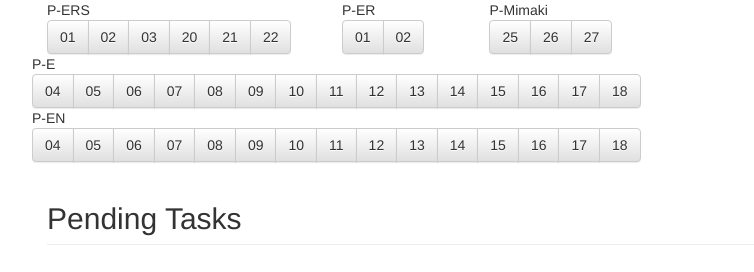
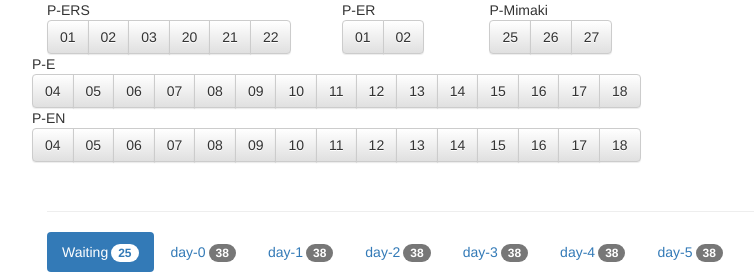
Before and after one commit to beymig/dynamicteam, a Flask app: page /printroom in a window 1280 px wide. Shown: the part 153-425 px from the top of the page, without its empty margins (213-967 px from the left). Run offline with Flask 2, Linux system fonts and the light colour scheme; tables that the repository leaves empty hold one stand-in row (values such as "Sample post"); some libraries are stand-ins or nearby versions.

Commit message:
modified:   core/scan_folder.go 	modified:   web/main.py 	modified:   web/templates/printroom_view.html

```diff
--- a/web/main.py
+++ b/web/main.py
@@ -1,5 +1,5 @@
 import os
-from datetime import datetime, timedelta
+from datetime import datetime, timedelta, date
 import sqlite3
 from flask import Flask, request, session, g, redirect, url_for, abort, render_template, flash
 from flask.ext.sqlalchemy import SQLAlchemy
@@ -63,12 +63,19 @@ def add_task():
   return redirect(url_for('show_tasks'))
 
 @app.route('/')
-@app.route('/printroom')
+@app.route('/printroom', methods=['GET'])
 def show_tasks():
+  view_type = request.args.get("view", "")
   #tasks = Task.query.order_by(Task.daystogo).filter(Task.status.in_(("assigned", None)))
-  tasks = Task.query.order_by(Task.daystogo).filter(Task.status.in_(("assigned", ""))).all()
-  tasks.extend(Task.query.order_by(Task.daystogo).filter_by(status=None).all())
-  return render_template('printroom_view.html', tasks=tasks)
+  if view_type=="":
+    tasks = Task.query.order_by(Task.daystogo).filter(Task.status.in_(("assigned", ""))).all()
+    tasks.extend(Task.query.order_by(Task.daystogo).filter_by(status=None).all())
+  else:
+    day_before = int(view_type.split('-')[1])
+    date_from = date.today()-timedelta(days=day_before)
+    date_to = date.today()-timedelta(days=day_before-1)
+    tasks = Task.query.filter_by(status="dispatched").filter(Task.modify_at.between(date_from, date_to)).all()
+  return render_template('printroom_view.html', view=view_type, tasks=tasks)
 
 @app.route('/add', methods=['GET'])
 def hello(name=None):
--- a/web/templates/printroom_view.html
+++ b/web/templates/printroom_view.html
@@ -94,7 +94,13 @@ $( document ).ready(function() {
   </div>
 
   <div id="tasks" class="row placeholders">
-    <h2 class="page-header">Pending Tasks</h2>
+    <p class="page-header"></p>
+    <ul class="nav nav-pills" role="tablist">
+      <li role="presentation" {% if view=='' %} class="active" {% endif %}><a href="{{ url_for('show_tasks') }}">Waiting<span class="badge">25</span></a></li>
+      {% for d in range(6) %}
+      <li role="presentation" {% if view=='day-%d'%d %} class="active" {% endif %}><a href="{{ url_for('show_tasks') }}?view={{ "day-%d"|format(d) }}">{{ "day-%d"|format(d) }}<span class="badge">38</span></a></li>
+      {% endfor %}
+    </ul>
     <table class="table table-striped table-condensed">
       <thead>
         <tr>
@@ -103,7 +109,7 @@ $( document ).ready(function() {
           <th>DaysToGo</th>
           <th>Units</th>
           <th>Length</th>
-          <th>Action</th>
+          <th>{% if view=='' %} Action {% else %} Printer {% endif %}</th>
         </tr>
       </thead>
       <tbody>
@@ -114,7 +120,15 @@ $( document ).ready(function() {
           <td>{{ task.daystogo }}</td>
           <td>{{ task.units }}</td>
           <td>{{ task.length }}</td>
-          <td><button type="button" class="btn btn-sm {% if task.printer %} btn-warning dyt-task-assigned">To:{{ task.printer }} {% else %}btn-primary dyt-task-new" onclick="sendjob({{ task.id }}, selected_printer);">Send Task {% endif %}</button></td>
+          {% if task.printer %}
+            {% if task.status=="dispatched" %}
+              <td>{{ task.printer }}</td>
+            {% else %}
+              <td><button type="button" class="btn btn-sm btn-warning dyt-task-assigned">To:{{ task.printer }}</button></td>
+            {% endif %}
+          {% else %}
+            <td><button type="button" class="btn btn-sm btn-primary dyt-task-new" onclick="sendjob({{ task.id }}, selected_printer);">Send Task</button></td>
+          {% endif %}
         </tr>
         {% endfor %}
       </tbody>
```
Also changed, not shown: 1 other file.
